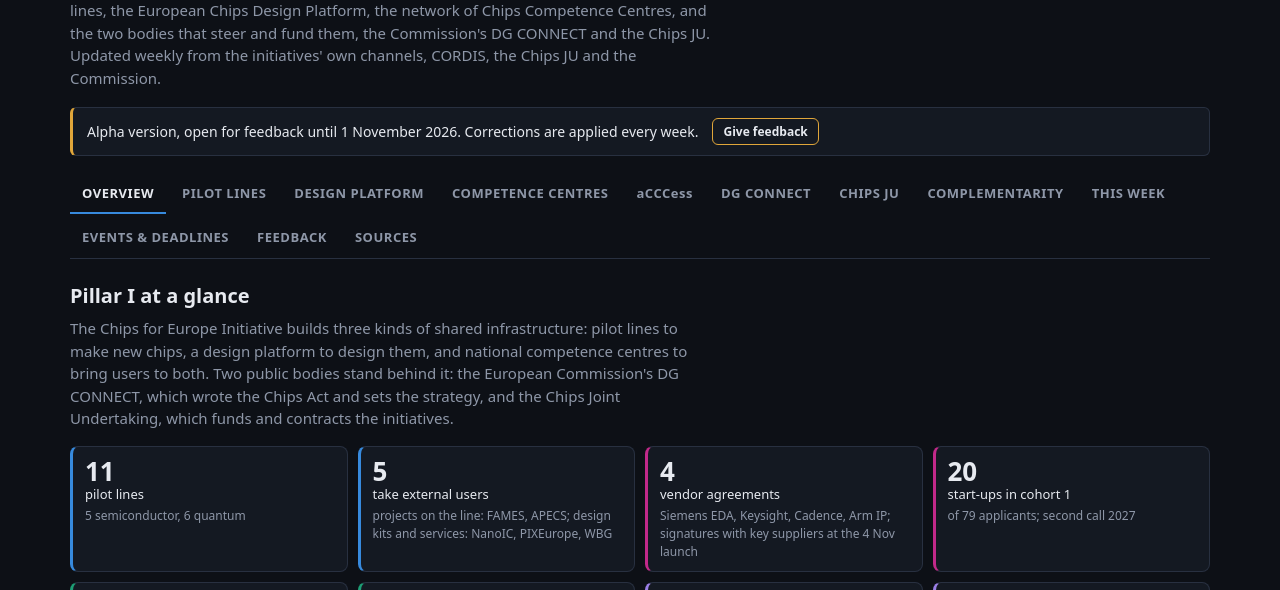
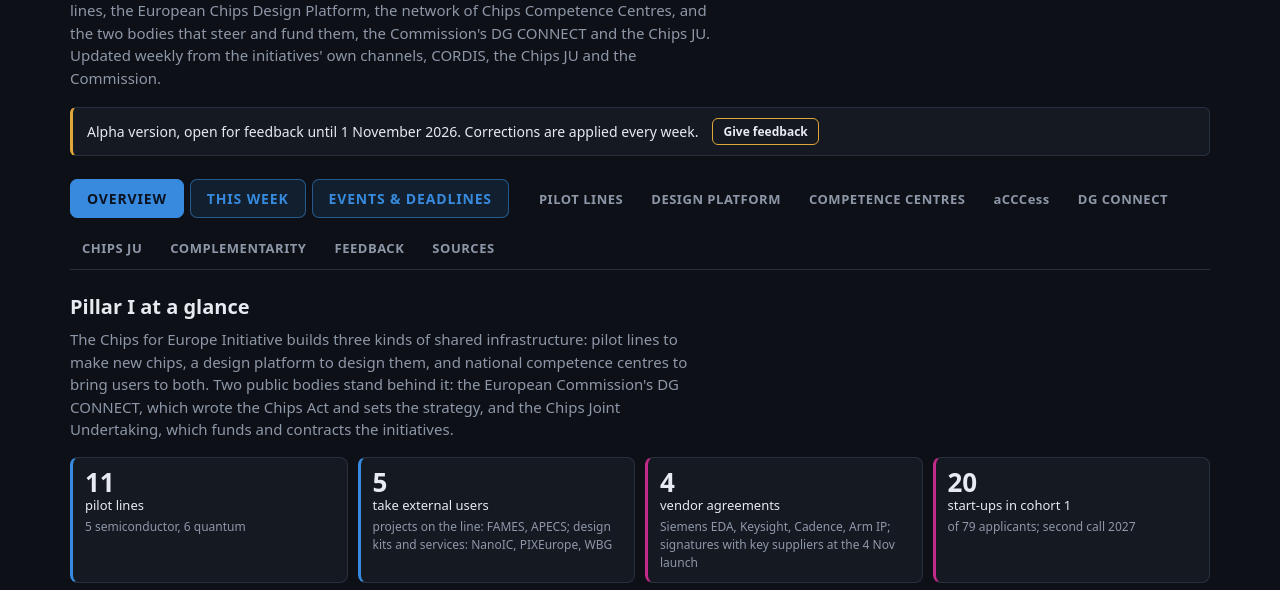
Before and after one commit to smarterinstruments/Pillar1-Monitor, a plain HTML site: page index.html in a window 1280 px wide. Shown: the part 137-727 px from the top of the page. Drawn offline with Linux system fonts and the light colour scheme.

Commit message:
Edition W44/2026: primary tabs

```diff
--- a/index.html
+++ b/index.html
@@ -24,6 +24,11 @@ nav.tabs{display:flex;flex-wrap:wrap;gap:4px;overflow-x:auto;border-bottom:1px s
 nav.tabs button{background:none;border:0;border-bottom:2px solid transparent;color:var(--muted);font:600 13px var(--sans);letter-spacing:.04em;text-transform:uppercase;padding:10px 12px;cursor:pointer;white-space:nowrap}
 nav.tabs button[aria-selected="true"]{color:var(--fg);border-bottom-color:var(--accent)}
 nav.tabs button:hover{color:var(--fg)}
+nav.tabs button.primary{color:var(--accent);font-weight:700;font-size:14px;letter-spacing:.06em;background:rgba(55,138,221,.12);border:1px solid rgba(55,138,221,.55);border-radius:7px;padding:9px 16px;margin:5px 2px 7px 0}
+nav.tabs button.primary[aria-selected="true"]{background:var(--accent);color:#0b1220;border-color:var(--accent)}
+nav.tabs button.primary:hover{background:rgba(55,138,221,.24);color:var(--fg)}
+nav.tabs button.primary[aria-selected="true"]:hover{background:var(--accent);color:#0b1220}
+nav.tabs button#t-events{margin-right:14px}
 section.tab{display:none}
 section.tab.on{display:block}
 h2{font-size:20px;margin:0 0 6px;text-wrap:balance}
@@ -157,7 +162,9 @@ caption.cap{caption-side:bottom;text-align:left;font-size:13px;color:var(--muted
   <div class="alphabar" id="alphabar"></div>
 
   <nav class="tabs" role="tablist" aria-label="Sections">
-    <button role="tab" data-tab="overview" id="t-overview">Overview</button>
+    <button role="tab" class="primary" data-tab="overview" id="t-overview">Overview</button>
+    <button role="tab" class="primary" data-tab="news" id="t-news">This week</button>
+    <button role="tab" class="primary" data-tab="events" id="t-events">Events &amp; deadlines</button>
     <button role="tab" data-tab="pilotlines" id="t-pilotlines">Pilot lines</button>
     <button role="tab" data-tab="platform" id="t-platform">Design platform</button>
     <button role="tab" data-tab="centres" id="t-centres">Competence centres</button>
@@ -165,8 +172,6 @@ caption.cap{caption-side:bottom;text-align:left;font-size:13px;color:var(--muted
     <button role="tab" data-tab="dgconnect" id="t-dgconnect">DG CONNECT</button>
     <button role="tab" data-tab="chipsju" id="t-chipsju">Chips JU</button>
     <button role="tab" data-tab="complementarity" id="t-complementarity">Complementarity</button>
-    <button role="tab" data-tab="news" id="t-news">This week</button>
-    <button role="tab" data-tab="events" id="t-events">Events &amp; deadlines</button>
     <button role="tab" data-tab="feedback" id="t-feedback">Feedback</button>
     <button role="tab" data-tab="sources" id="t-sources">Sources</button>
   </nav>
```
